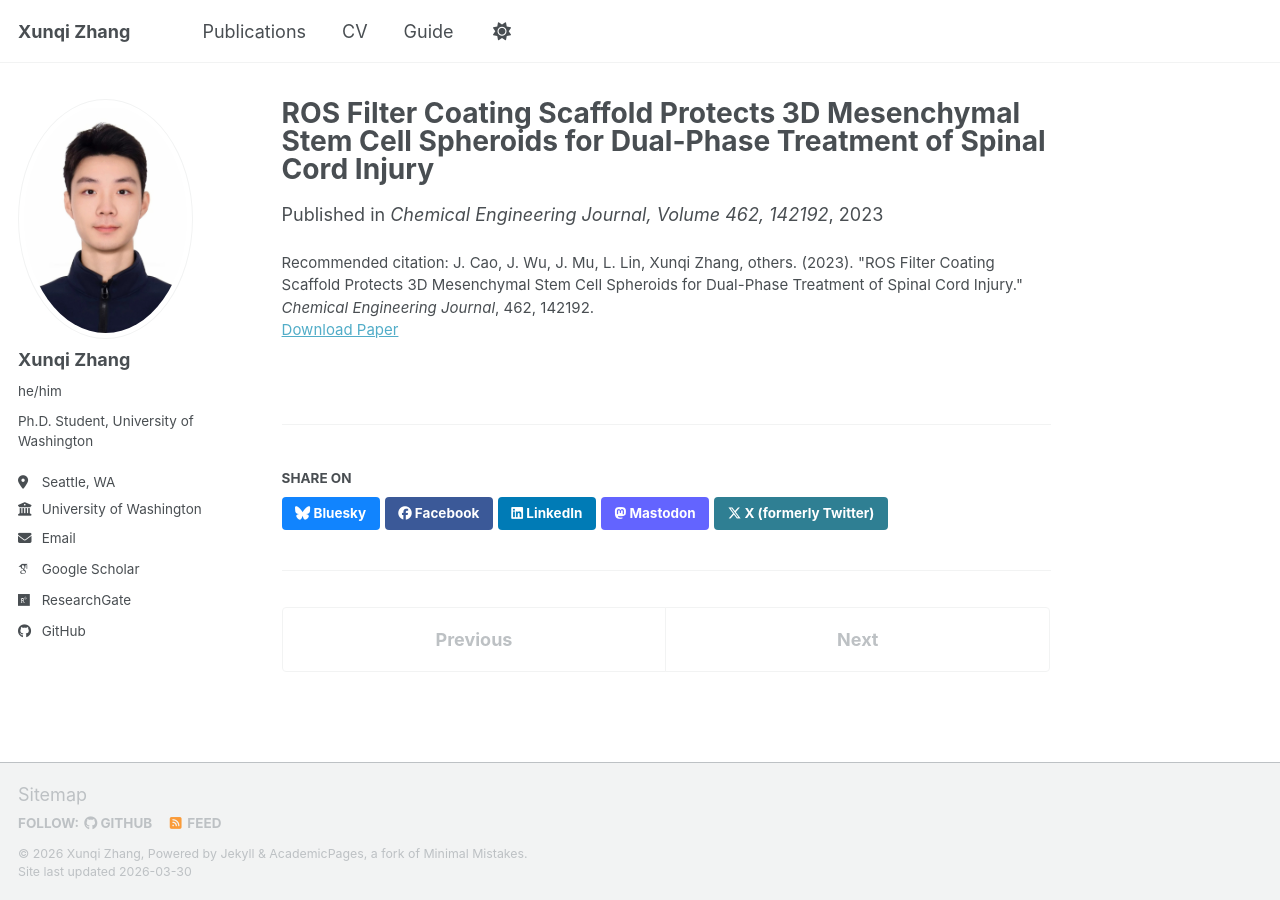
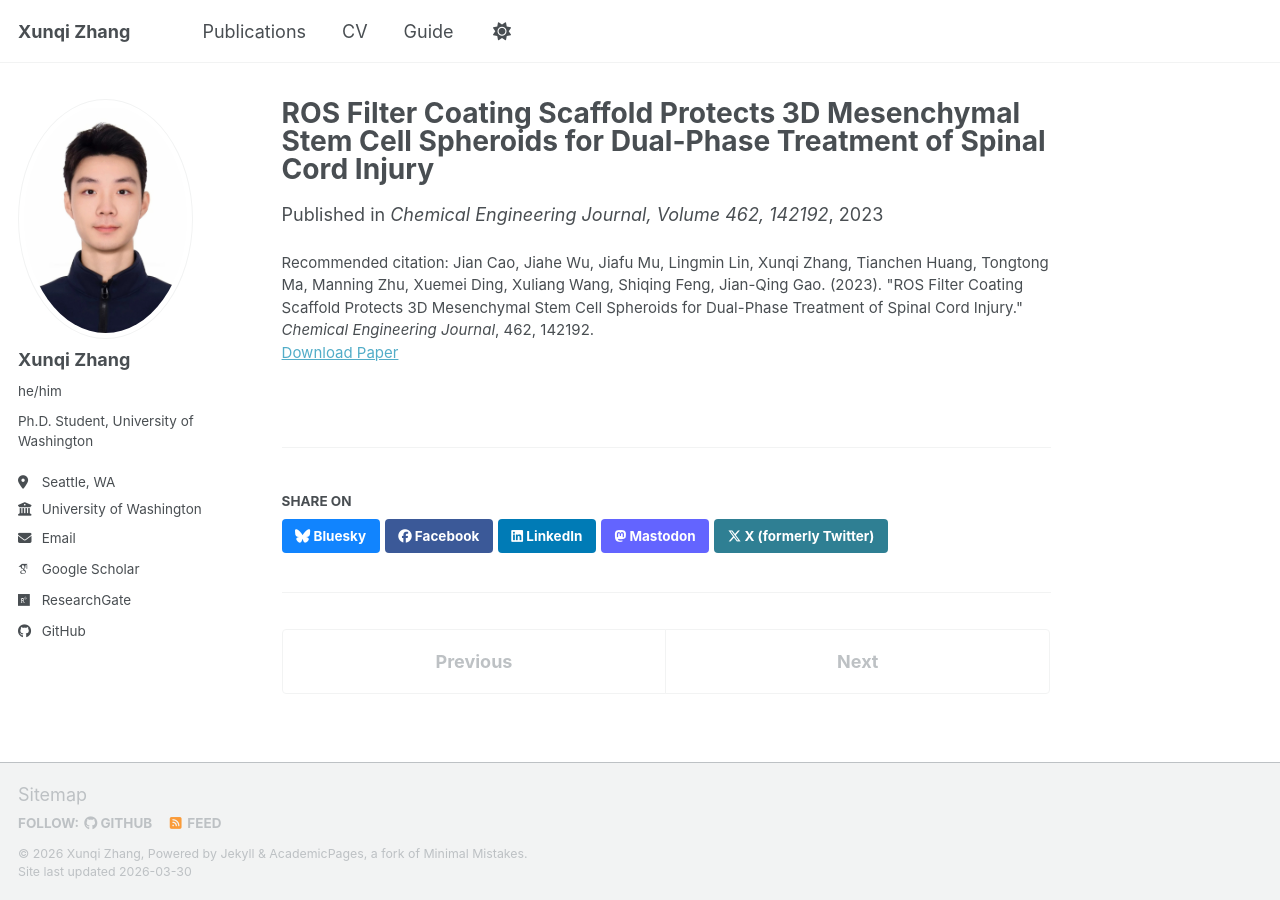
Before and after one commit to xunqizhang2024-debug/xunqizhang2024-debug.github.io, a Jekyll site: the page built from _publications/2023-cej-ros-filter.md, in a window 1280 px wide. Built offline with Jekyll 4.4.1, drawn with Linux system fonts in a browser that asks for light colours; some web fonts are replaced; a script bundle is joined from its source files by our own code; library files that are not in the unit come from our copies.

Commit message:
Update 2023-cej-ros-filter.md

```diff
--- a/_publications/2023-cej-ros-filter.md
+++ b/_publications/2023-cej-ros-filter.md
@@ -4,8 +4,8 @@ collection: publications
 category: manuscripts
 permalink: /publication/2023-cej-ros-filter
 excerpt: 'A composite scaffold with outer ROS filter and inner MSC spheroids for dual-phase SCI repair.'
-date: 2023-01-01
+date: 2023-04-15
 venue: 'Chemical Engineering Journal, Volume 462, 142192'
 paperurl: 'https://doi.org/10.1016/j.cej.2023.142192'
-citation: 'J. Cao, J. Wu, J. Mu, L. Lin, Xunqi Zhang, others. (2023). &quot;ROS Filter Coating Scaffold Protects 3D Mesenchymal Stem Cell Spheroids for Dual-Phase Treatment of Spinal Cord Injury.&quot; <i>Chemical Engineering Journal</i>, 462, 142192.'
+citation: 'Jian Cao, Jiahe Wu, Jiafu Mu, Lingmin Lin, Xunqi Zhang, Tianchen Huang, Tongtong Ma, Manning Zhu, Xuemei Ding, Xuliang Wang, Shiqing Feng, Jian-Qing Gao. (2023). &quot;ROS Filter Coating Scaffold Protects 3D Mesenchymal Stem Cell Spheroids for Dual-Phase Treatment of Spinal Cord Injury.&quot; <i>Chemical Engineering Journal</i>, 462, 142192.'
 ---
```
